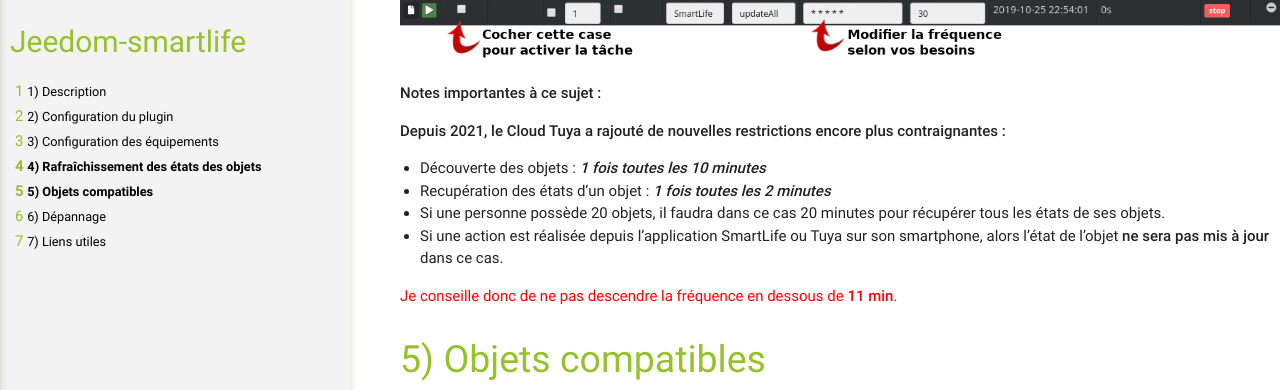
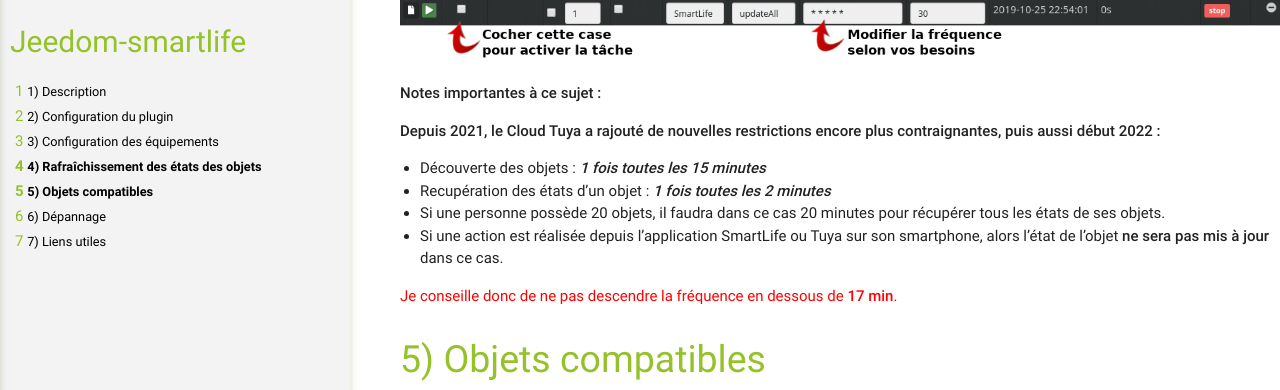
Before and after one commit to sabinus52/jeedom-smartlife, a Jekyll site: the page built from docs/fr_FR/index.md, in a window 1280 px wide and 1400 px high, scrolled down 1247 px. Shown: the part 138-528 px from the top of the window. Built offline with Jekyll 4.4.1, drawn with Linux system fonts in a browser that asks for light colours; our own code applies the rules of GitHub Pages for plain Markdown files; some of the changed text lies outside the part shown.

```diff
--- a/docs/fr_FR/index.md
+++ b/docs/fr_FR/index.md
@@ -58,13 +58,13 @@ Pour l'activer et choisir la fréquence de mise à jour, aller dans le *Moteur d
 
 **Notes importantes à ce sujet :**
 
-**Depuis 2021, le Cloud Tuya a rajouté de nouvelles restrictions encore plus contraignantes :**
-- Découverte des objets : ***1 fois toutes les 10 minutes***
+**Depuis 2021, le Cloud Tuya a rajouté de nouvelles restrictions encore plus contraignantes, puis aussi début 2022 :**
+- Découverte des objets : ***1 fois toutes les 15 minutes***
 - Recupération des états d'un objet : ***1 fois toutes les 2 minutes***
 - Si une personne possède 20 objets, il faudra dans ce cas 20 minutes pour récupérer tous les états de ses objets.
 - Si une action est réalisée depuis l'application SmartLife ou Tuya sur son smartphone, alors l'état de l'objet **ne sera pas mis à jour** dans ce cas.
 
-<span style="color:red">Je conseille donc de ne pas descendre la fréquence en dessous de **11 min**.</span>
+<span style="color:red">Je conseille donc de ne pas descendre la fréquence en dessous de **17 min**.</span>
 
 
 # Objets compatibles
@@ -106,7 +106,12 @@ A partir de différents retours de chacun, certains objets de type `lampe` et `c
 
 > <span style="color:red">**ATTENTION**</span> : Depuis 2021, le Cloud Tuya a rajouté de nouvelles restrictions encore plus contraignantes (voir information plus haut)
 
+> <span style="color:red">**ATTENTION**</span> : Depuis le début de l'année 2022, le Cloud Tuya a encore rajouté de nouvelles restrictions
+
 Avec ces nouvelles restrictions, il est de plus en plus dur de faire des rafraichissements des états des objets.
+
+Si cela devait continuer dans ce sens, je ne verrai plus l'intérêt de maintenir ce plugin. Je conseille de fuir les objets
+Wifi Tuya qui ne sont pas adaptés à la vraie domotique.
 
 Pour ceux qui veulent absolument le retour des états, je vous conseille d'utiliser le plugin [wifilightV2](https://market.jeedom.com/index.php?v=d&p=market_display&id=2793)
 
```
Also changed, not shown: docs/fr_FR/changelog.md (+9 -0 lines).
